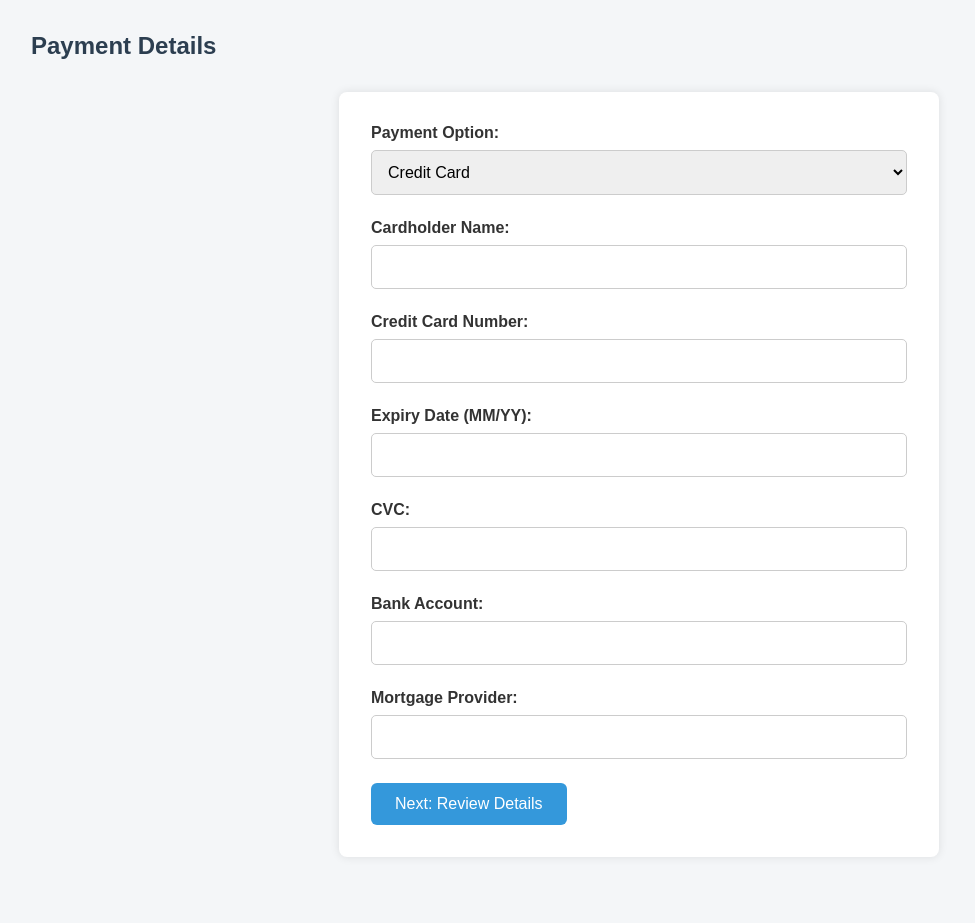
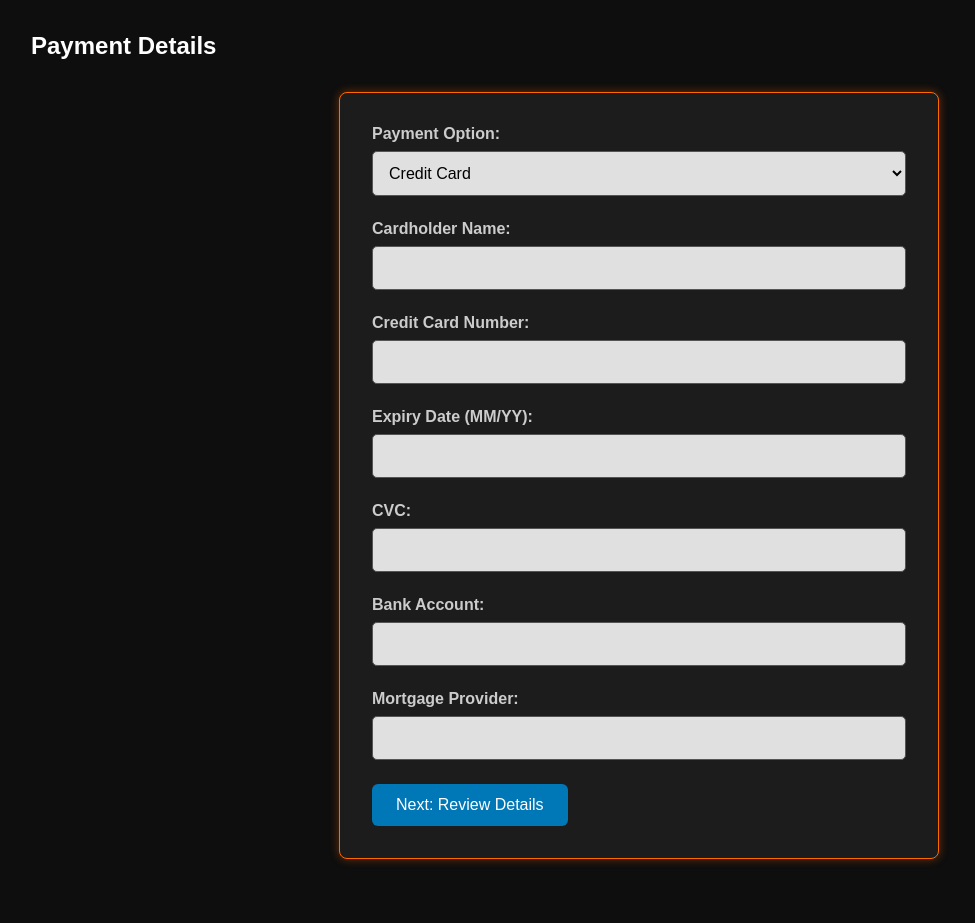
Before and after one commit to 00fire/Mortgage-Mayhem, a Django app: page /property/1/finalize/payment/ in a window 1280 px wide. Shown: the whole page, without its empty margins (1-976 px from the left). Before the commit the page ends 825 px from the top, so only its background shows below. Run offline with Django 5.2, Linux system fonts and the light colour scheme.

Commit message:
re color

```diff
--- a/app2/static/paymentsteps.css
+++ b/app2/static/paymentsteps.css
@@ -6,21 +6,22 @@
 }
 body {
     font-family: Arial, sans-serif;
-    background-color: #f4f6f8;
-    color: #333;
+    background-color: #0e0e0e; /* dark background */
+    color: #ffffff; /* white text */
     padding: 2rem;
 }
 h1, h2 {
-    color: #2c3e50;
+    color: #ffffff;
     margin-bottom: 1rem;
 }
 form {
-    background-color: #fff;
+    background-color: #1c1c1c; /* dark form container */
     padding: 2rem;
     border-radius: 8px;
     max-width: 600px;
     margin: 2rem auto;
-    box-shadow: 0 0 10px rgba(0,0,0,0.1);
+    box-shadow: 0 0 10px rgba(255, 106, 0, 0.4); /* orange glow */
+    border: 1px solid #ff6a00; /* orange border */
 }
 form div {
     margin-bottom: 1.5rem;
@@ -29,6 +30,7 @@ label {
     font-weight: bold;
     display: block;
     margin-bottom: 0.5rem;
+    color: #cccccc; /* light gray text */
 }
 input[type="text"],
 input[type="email"],
@@ -36,13 +38,15 @@ input[type="number"],
 select {
     width: 100%;
     padding: 0.75rem;
-    border: 1px solid #ccc;
+    border: 1px solid #555; /* darker border */
     border-radius: 5px;
     font-size: 1rem;
+    background-color: #e0e0e0; /* light gray input */
+    color: #000000; /* black text in input */
 }
 button {
     padding: 0.75rem 1.5rem;
-    background-color: #3498db;
+    background-color: #0077b6; /* HavenWatch blue */
     border: none;
     border-radius: 6px;
     color: white;
```
Also changed, not shown: other parts of app2/static/paymentsteps.css (+12 -9 lines).
